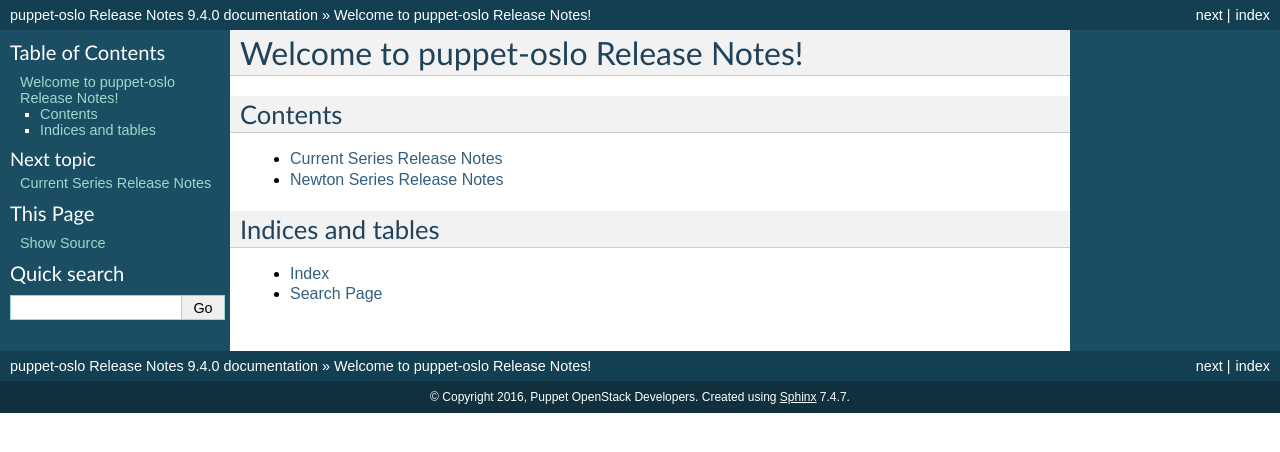
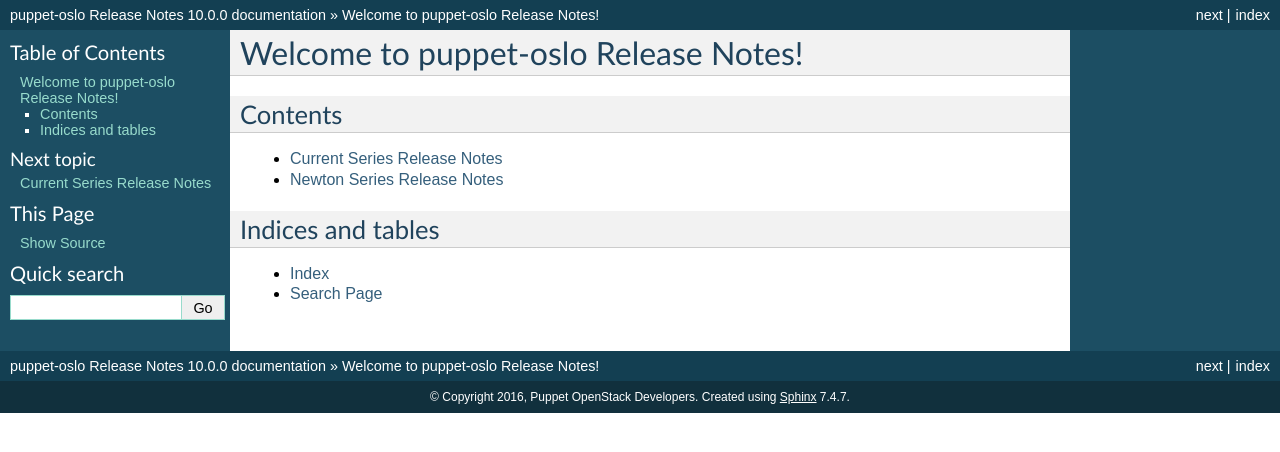
Before and after one commit to openstack/puppet-oslo, a Sphinx documentation site: the page built from releasenotes/source/index.rst, in a window 1280 px wide. Shown: the top 452 px of the page. Built offline with Sphinx 7.4.7, drawn with Linux system fonts in a browser that asks for light colours.

Commit message:
Prepare 10.0.0 release
First release of Ocata.

Change-Id: Idf29fffbeba5a862257f17e6a6fd937eff594755

```diff
--- a/metadata.json
+++ b/metadata.json
@@ -1,6 +1,6 @@
 {
   "name": "openstack-oslo",
-  "version": "9.4.0",
+  "version": "10.0.0",
   "author": "OpenStack Contributors",
   "summary": "Puppet module for OpenStack Oslo",
   "license": "Apache-2.0",
@@ -47,7 +47,7 @@
     },
     {
       "name": "openstack/openstacklib",
-      "version_requirement": ">=9.4.0 <10.0.0"
+      "version_requirement": ">=10.0.0 <11.0.0"
     }
   ]
 }
--- a/releasenotes/source/conf.py
+++ b/releasenotes/source/conf.py
@@ -52,9 +52,9 @@
 # built documents.
 #
 # The short X.Y version.
-version = '9.4.0'
+version = '10.0.0'
 # The full version, including alpha/beta/rc tags.
-release = '9.4.0'
+release = '10.0.0'
 
 # The language for content autogenerated by Sphinx. Refer to documentation
 # for a list of supported languages.
```
